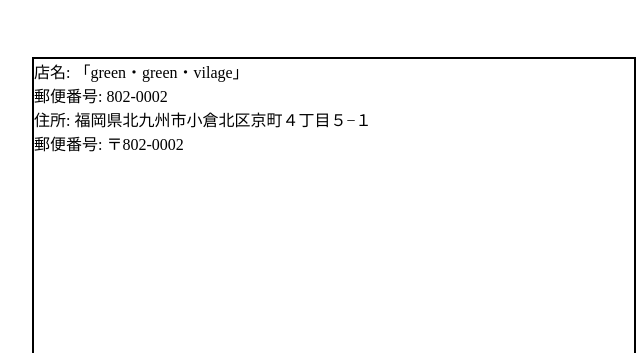
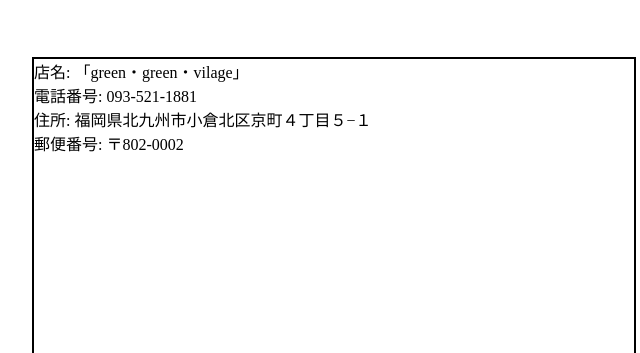
Before and after one commit to jin4711/shareq, a plain HTML site: page shareQ_3.html in a window 1280 px wide. Both pictures are taken after a click on the picture 208 px from the left and 284 px from the top of the page. Shown: the part 447-800 px from the top of the page, 306-946 px from the left. Drawn offline with nearby package versions, Linux system fonts and the light colour scheme; some packages are replaced by stand-ins of ours.

Commit message:
Update shareQ_3.html

```diff
--- a/shareQ_3.html
+++ b/shareQ_3.html
@@ -36,6 +36,7 @@
 					'name'      :json[i].name,
 					'PostalCode':json[i].PostalCode,
 					'address'   :json[i].address,
+					'PhoneNumber':json[i].PhoneNumber,
 					'CoorX'     :json[i].CoorX,
 					'CoorY'     :json[i].CoorY
 					});
@@ -59,7 +60,7 @@
         var doc0 = document.getElementById("div0");
 
         var string = "店名: " + "「" + dat[index].name + "」"+"<br>"
-                  +"  郵便番号: "+dat[index].PostalCode+"<br>"+
+                  +"電話番号: "+dat[index].PhoneNumber+"<br>"+
                   "住所: "+dat[index].address+"<br>"+
                   "郵便番号: 〒"+dat[index].PostalCode;
 
```
